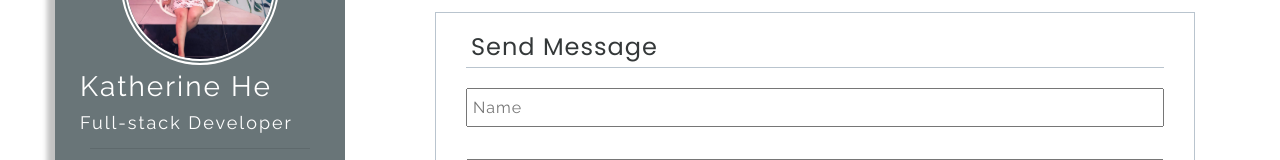
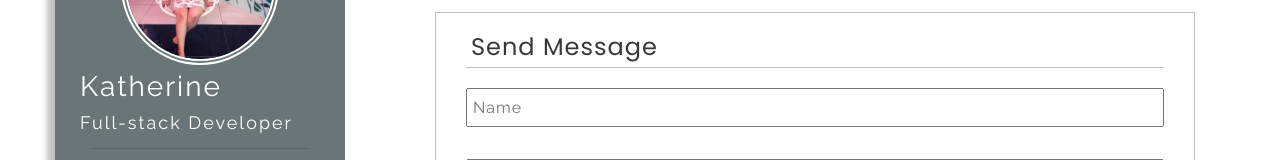
Before and after one commit to kitkat0202/portfolio2, a React (Create React App) app in the folder client/: page /contact in a window 1280 px wide. Shown: the part 238-398 px from the top of the page. Built offline with nearby package versions, Linux system fonts and the light colour scheme.

Commit message:
test heroku

```diff
--- a/client/src/component/Nav/Nav.js
+++ b/client/src/component/Nav/Nav.js
@@ -29,7 +29,7 @@
                     <div className="profile-img">
                         <img src={ProfPic} alt="Katherine He Profile"/>
                     </div>
-                    <h1 className="profile-name">Katherine He</h1>
+                    <h1 className="profile-name">Katherine</h1>
                     <h2 className="profile-position">Full-stack Developer</h2>
                     <hr />
                 </div>
```
Also changed, not shown: 1 other file (tests, documents, lock files or other folders).
